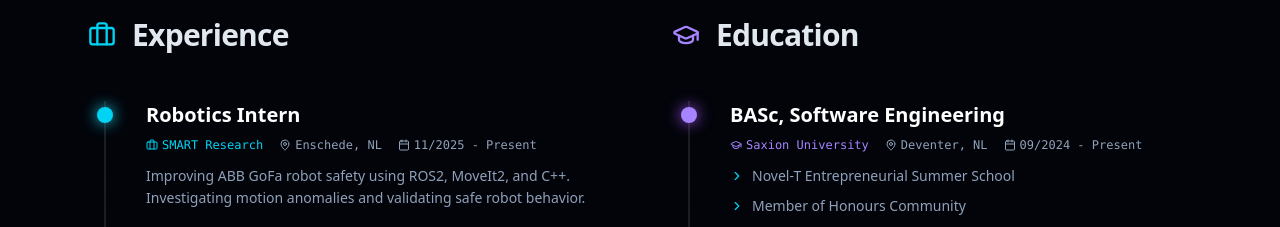
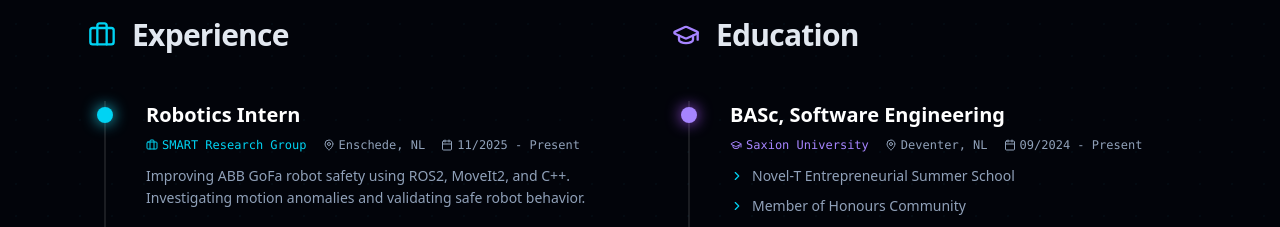
Before and after one commit to kiarashdelavar/kia-portfolio, a Next.js app: page / in a window 1280 px wide. Shown: the part 2200-2427 px from the top of the page. Built offline with nearby package versions, Linux system fonts and the light colour scheme.

Commit message:
updated name of the work

```diff
--- a/app/page.tsx
+++ b/app/page.tsx
@@ -252,7 +252,7 @@ export default function Portfolio() {
                 <span className="absolute -left-[49px] top-1.5 w-4 h-4 bg-cyan-400 rounded-full shadow-[0_0_15px_#22d3ee] group-hover:scale-150 transition-transform duration-500"></span>
                 <h4 className="text-xl font-bold text-white">Robotics Intern</h4>
                 <p className="text-cyan-400 font-mono text-xs mt-2 mb-3 flex items-center gap-4 flex-wrap">
-                  <span className="flex items-center gap-1"><Briefcase size={12}/> SMART Research</span>
+                  <span className="flex items-center gap-1"><Briefcase size={12}/> SMART Research Group</span>
                   <span className="flex items-center gap-1 text-slate-400"><MapPin size={12}/> Enschede, NL</span>
                   <span className="flex items-center gap-1 text-slate-400"><Calendar size={12}/> 11/2025 - Present</span>
                 </p>
```
